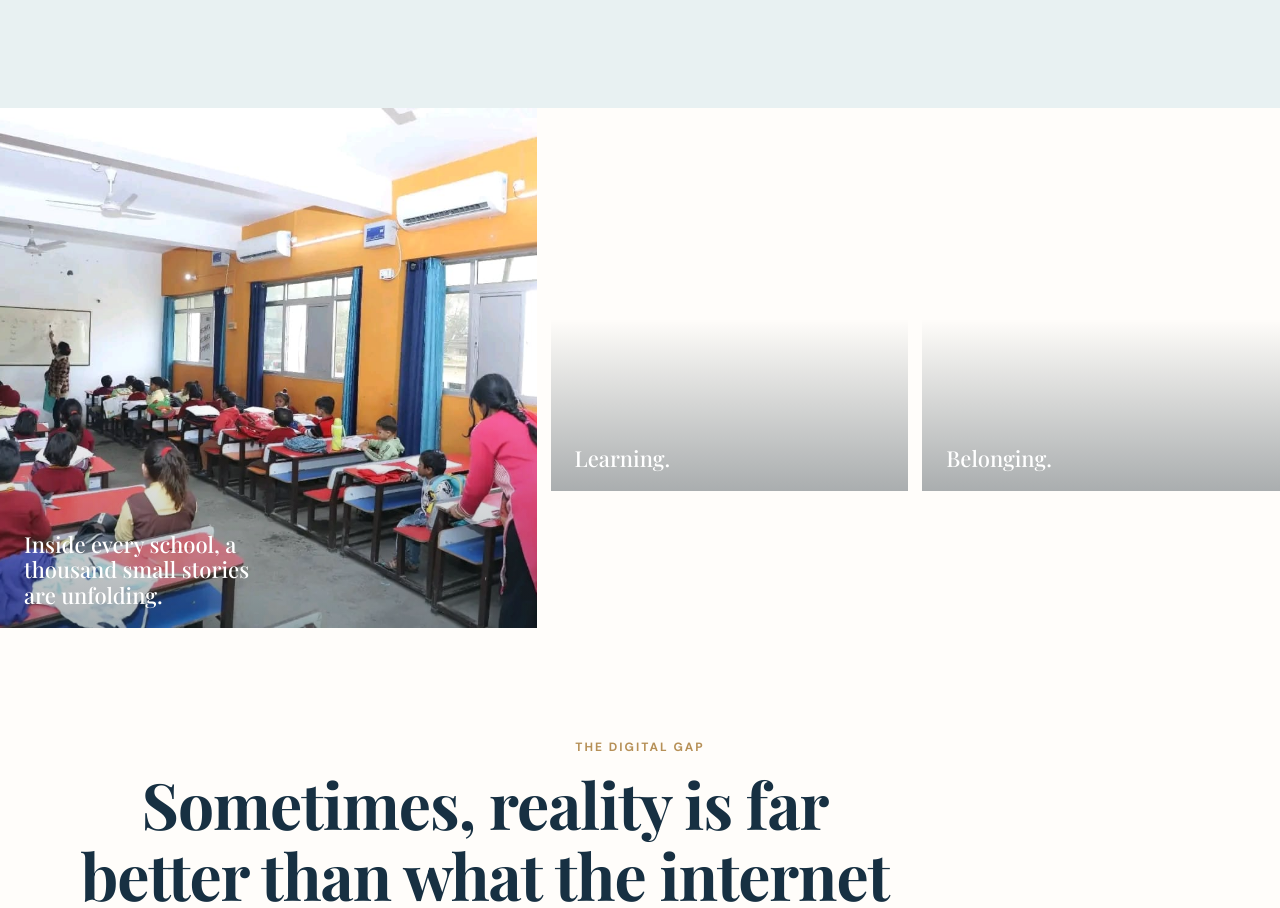
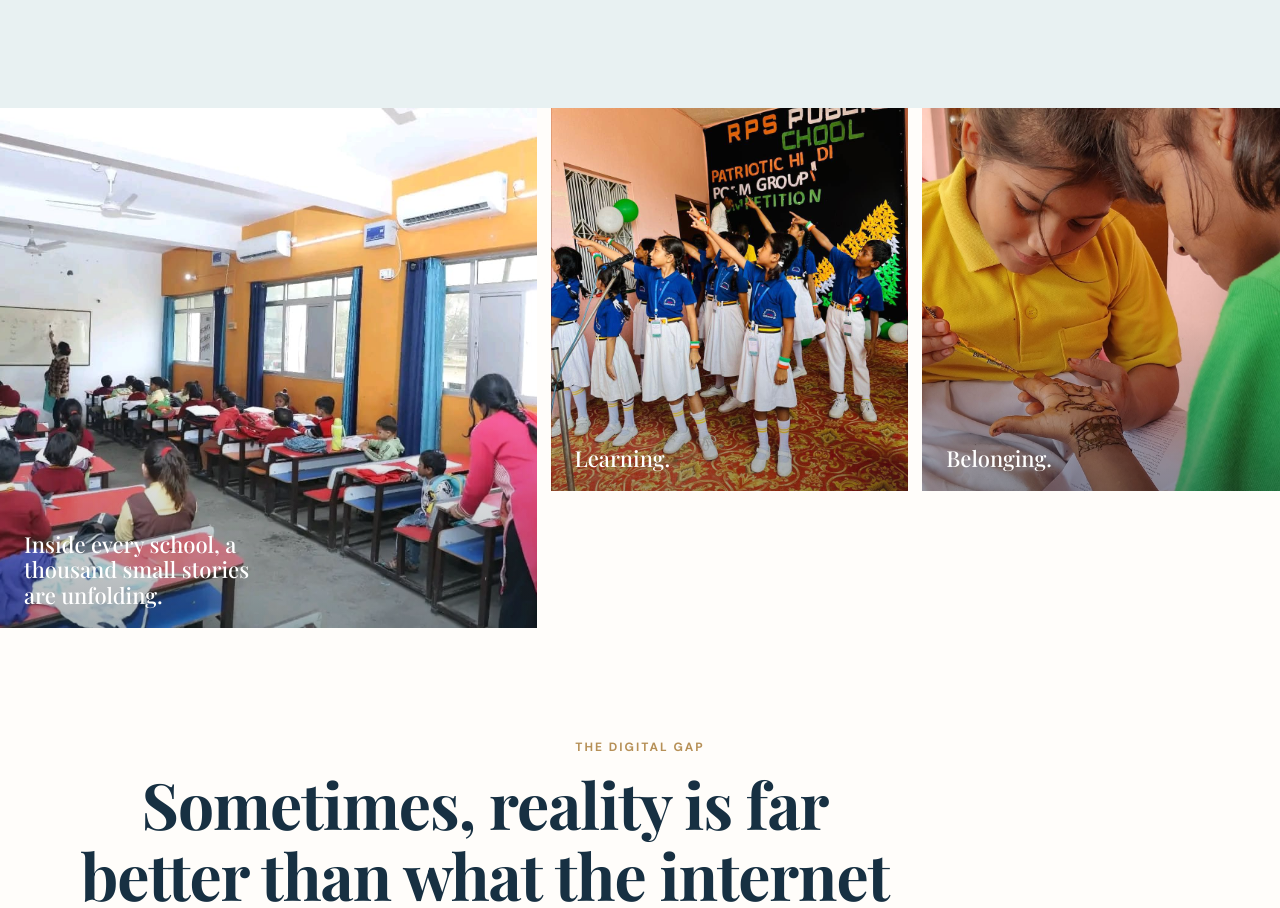
Before and after one commit to brandivadigital/brandiva, a plain HTML site: page index.html in a window 1280 px wide. Shown: the part 2373-3281 px from the top of the page. Drawn offline with nearby package versions, Linux system fonts and the light colour scheme.

Commit message:
Update index.html

```diff
--- a/index.html
+++ b/index.html
@@ -71,11 +71,11 @@
       <div class="photo-caption">Inside every school, a thousand small stories are unfolding.</div>
     </div>
 
-    <div class="photo" style="background-image:url('learning section - Copy.jpg')">
+    <div class="photo" style="background-image:url('learning section.jpg')">
       <div class="photo-caption">Learning.</div>
     </div>
 
-    <div class="photo" style="background-image:url('belonging grid 2 - Copy.jpg')">
+   <div class="photo" style="background-image:url('belonging grid 2.jpg')">
       <div class="photo-caption">Belonging.</div>
     </div>
 
```
